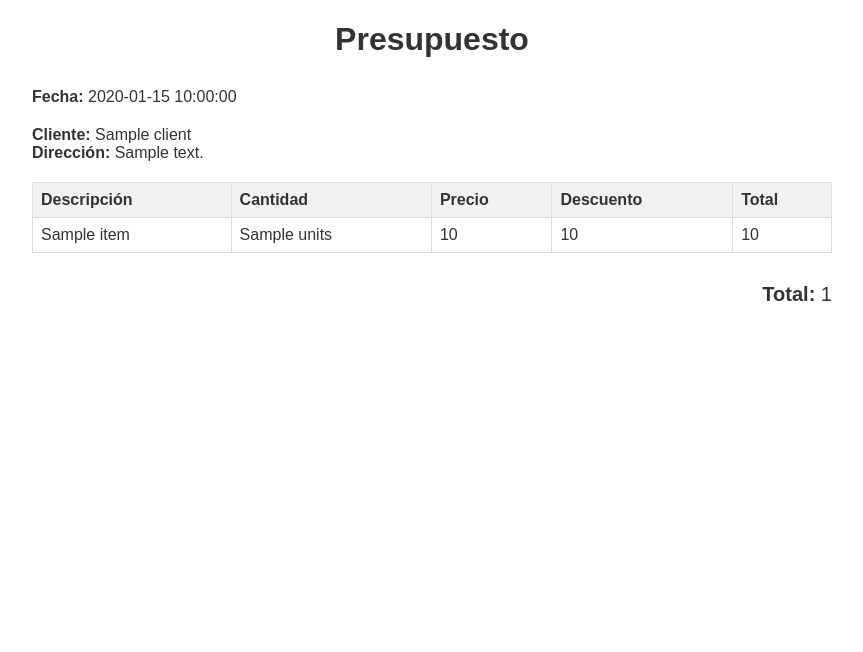
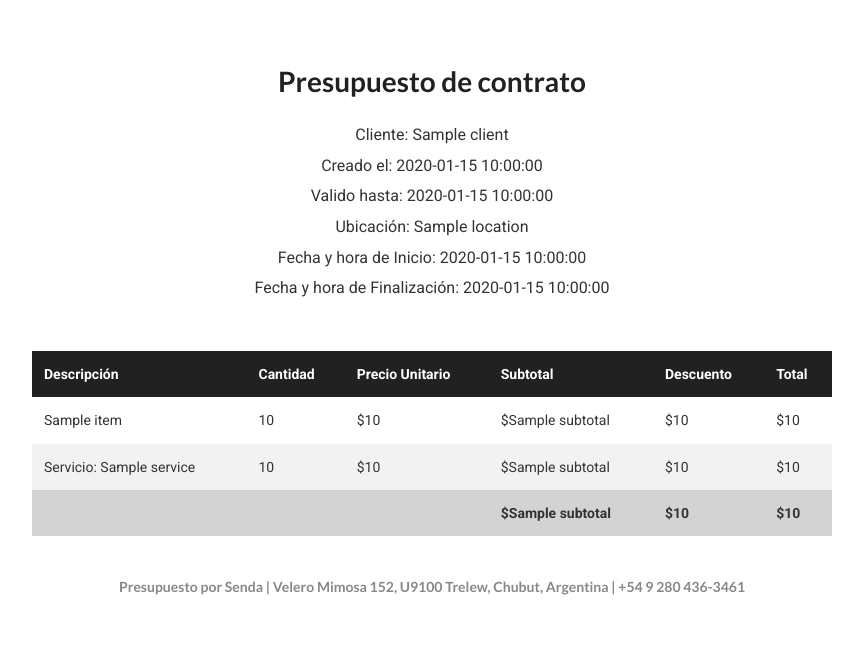
Before and after one commit to UNPSJB/SendaAlquiler, a Python web app: template backend/templates/core/proposal_pdf.html in a window 1280 px wide. Shown: the top 652 px of the page, without its empty margins (208-1071 px from the left). Run offline with Jinja, Linux system fonts and the light colour scheme; the template is opened without the code that fills it: most values are stand-ins (such as "Sample title", 1, 10 or a date in 2020).

```diff
--- a/backend/mypy.ini
+++ b/backend/mypy.ini
@@ -61,3 +61,6 @@ ignore_missing_imports = True
 
 [mypy-decouple.*]
 ignore_missing_imports = True
+
+[mypy-pdfkit.*]
+ignore_missing_imports = True
--- a/backend/templates/core/proposal_pdf.html
+++ b/backend/templates/core/proposal_pdf.html
@@ -1,69 +1,138 @@
 <!DOCTYPE html>
-<html>
+<html lang="en">
   <head>
+    <meta charset="UTF-8" />
+    <meta name="viewport" content="width=device-width, initial-scale=1.0" />
+    <title>Contract Proposal</title>
     <style>
+      @import url("https://fonts.googleapis.com/css2?family=Lato:wght@700&family=Roboto:wght@400;700&display=swap");
+
       body {
-            font-family: Arial, sans-serif;
+        font-family: "Roboto", sans-serif;
+        padding: 40px;
+        background-color: #fff;
         color: #333;
+        line-height: 1.6;
         max-width: 800px;
         margin: auto;
       }
-        .invoice-title {
+
+      .header {
         text-align: center;
-            margin-bottom: 30px;
+        margin-bottom: 50px;
       }
-        .invoice-details, .client-details {
-            margin-bottom: 20px;
+
+      .header h1 {
+        font-family: "Lato", sans-serif;
+        font-size: 28px;
+        color: #212121; /* Primary color */
       }
-        table {
+
+      .header p {
+        margin: 5px 0;
+        font-size: 16px;
+      }
+
+      .table {
         width: 100%;
         border-collapse: collapse;
-            margin-bottom: 30px;
+        margin-bottom: 40px;
       }
-        th, td {
-            border: 1px solid #ddd;
-            padding: 8px;
+
+      .table th,
+      .table td {
         text-align: left;
+        padding: 12px;
+        font-size: 14px;
       }
-        th {
+
+      .table th {
+        background-color: #212121; /* Secondary color */
+        color: #ffffff;
+      }
+
+      .table tr:nth-child(even) {
         background-color: #f2f2f2;
       }
-        .total-amount {
-            text-align: right;
-            font-size: 20px;
-            margin-top: 30px;
+
+      /* Style Last Row */
+      .table tr:last-child {
+        font-weight: bold;
+        background: #d3d3d3;
+      }
+
+      .footer {
+        text-align: center;
+        margin-top: 40px;
+        font-family: "Lato", sans-serif;
+        color: #888;
+      }
+
+      .footer p {
+        font-size: 14px;
       }
     </style>
   </head>
   <body>
-    <h1 class="invoice-title">Presupuesto</h1>
-    <div class="invoice-details">
-        <strong>Fecha:</strong> {{ invoice.date }}
+    <div class="container">
+      <div class="header">
+        <h1>Presupuesto de contrato</h1>
+        <p>Cliente: {{ client.name }}</p>
+        <p>Creado el: {{ invoice.date }}</p>
+        <p>Valido hasta: {{ invoice.expiration_date }}</p>
+        <p>Ubicación: {{ contract.location }}</p>
+        <p>Fecha y hora de Inicio: {{ contract.start_datetime }}</p>
+        <p>Fecha y hora de Finalización: {{ contract.end_datetime }}</p>
       </div>
-    <div class="client-details">
-        <strong>Cliente:</strong> {{ client.name }}<br>
-        <strong>Dirección:</strong> {{ client.address }}
-    </div>
-    <table>
+
+      <table class="table">
+        <thead>
           <tr>
             <th>Descripción</th>
             <th>Cantidad</th>
-            <th>Precio</th>
+            <th>Precio Unitario</th>
+            <th>Subtotal</th>
             <th>Descuento</th>
             <th>Total</th>
           </tr>
+        </thead>
+        <tbody>
           {% for item in items %}
           <tr>
             <td>{{ item.name }}</td>
-            <td>{{ item.units }}</td>
-            <td>{{ item.price }}</td>
-            <td>{{ item.discount }}</td>
-            <td>{{ item.total }}</td>
+            <td>{{ item.quantity }}</td>
+            <td>${{ item.price }}</td>
+            <td>${{ item.subtotal }}</td>
+            <td>${{ item.discount }}</td>
+            <td>${{ item.total }}</td>
           </tr>
-        {% endfor %}
+
+          {% for service in item.services %}
+          <tr>
+            <td>Servicio: {{ service.name }}</td>
+            <td>{{ service.quantity }}</td>
+            <td>${{ service.price }}</td>
+            <td>${{ service.subtotal }}</td>
+            <td>${{ service.discount }}</td>
+            <td>${{ service.total }}</td>
+          </tr>
+          {% endfor %} {% endfor %}
+
+          <tr>
+            <td colspan="3"></td>
+            <td>${{ invoice.subtotal }}</td>
+            <td>${{ invoice.discount }}</td>
+            <td>${{ invoice.total }}</td>
+          </tr>
+        </tbody>
       </table>
-    <div class="total-amount">
-        <strong>Total:</strong> {{ total_amount }}
+
+      <div class="footer">
+        <p>
+          Presupuesto por Senda | Velero Mimosa 152, U9100 Trelew, Chubut,
+          Argentina | +54 9 280 436-3461
+        </p>
+      </div>
     </div>
   </body>
 </html>
--- a/frontend/next.config.js
+++ b/frontend/next.config.js
@@ -20,9 +20,9 @@ const envConfigData = {
         staging: 'mysecret',
     },
     NEXT_PUBLIC_API_HOST: {
-        development: 'http://localhost:8000/graphql/',
-        production: 'http://localhost:8000/graphql/',
-        staging: 'http://localhost:8000/graphql/',
+        development: 'http://localhost:8000',
+        production: 'http://localhost:8000',
+        staging: 'http://localhost:8000',
     },
     NEXT_PUBLIC_HOST: {
         development: 'http://localhost:3000',
--- a/frontend/src/api/fetch-client.ts
+++ b/frontend/src/api/fetch-client.ts
@@ -6,7 +6,7 @@ export { gql } from 'graphql-request';
 
 import { getSession, signOut } from 'next-auth/react';
 
-const url = process.env.NEXT_PUBLIC_API_HOST;
+const url = `${process.env.NEXT_PUBLIC_API_HOST}/graphql`;
 
 export async function fetchClient<T, V>(
     query: TypedDocumentNode<T, V>,
--- a/frontend/src/api/fetch-server.ts
+++ b/frontend/src/api/fetch-server.ts
@@ -7,7 +7,7 @@ import { getServerSession } from 'next-auth';
 
 import { authOptions } from '@/modules/auth/auth';
 
-const url = process.env.NEXT_PUBLIC_API_HOST;
+const url = `${process.env.NEXT_PUBLIC_API_HOST}/graphql`;
 
 export async function fetchServer<T, V>(
     query: TypedDocumentNode<T, V>,
--- a/frontend/src/modules/editors/contract/contract-form-editor-orders.tsx
+++ b/frontend/src/modules/editors/contract/contract-form-editor-orders.tsx
@@ -19,8 +19,9 @@ export const ContractFormEditorOrders = () => {
     const existentOrders = formMethods.watch('orders') || [];
 
     const lastOrderHasProduct =
-        existentOrders.length > 0 &&
-        existentOrders[existentOrders.length - 1].product?.value;
+        existentOrders.length == 0 ||
+        (existentOrders.length > 0 &&
+            existentOrders[existentOrders.length - 1].product?.value);
 
     return (
         <section className="space-y-4 border-t border-gray-200 py-8">
```
Also changed, not shown: backend/senda/core/models/contract.py (+66 -19 lines), backend/senda/core/models/sale.py (+11 -9 lines), backend/senda/core/schema/mutations/contract.py (+6 -2 lines), backend/senda/core/services/mail_service.py (+129 -0 lines), backend/senda/core/views.py (+75 -7 lines), frontend/src/app/contratos/[id]/page.tsx (+55 -4 lines). Lines whose indentation alone changed are shown as unchanged.
